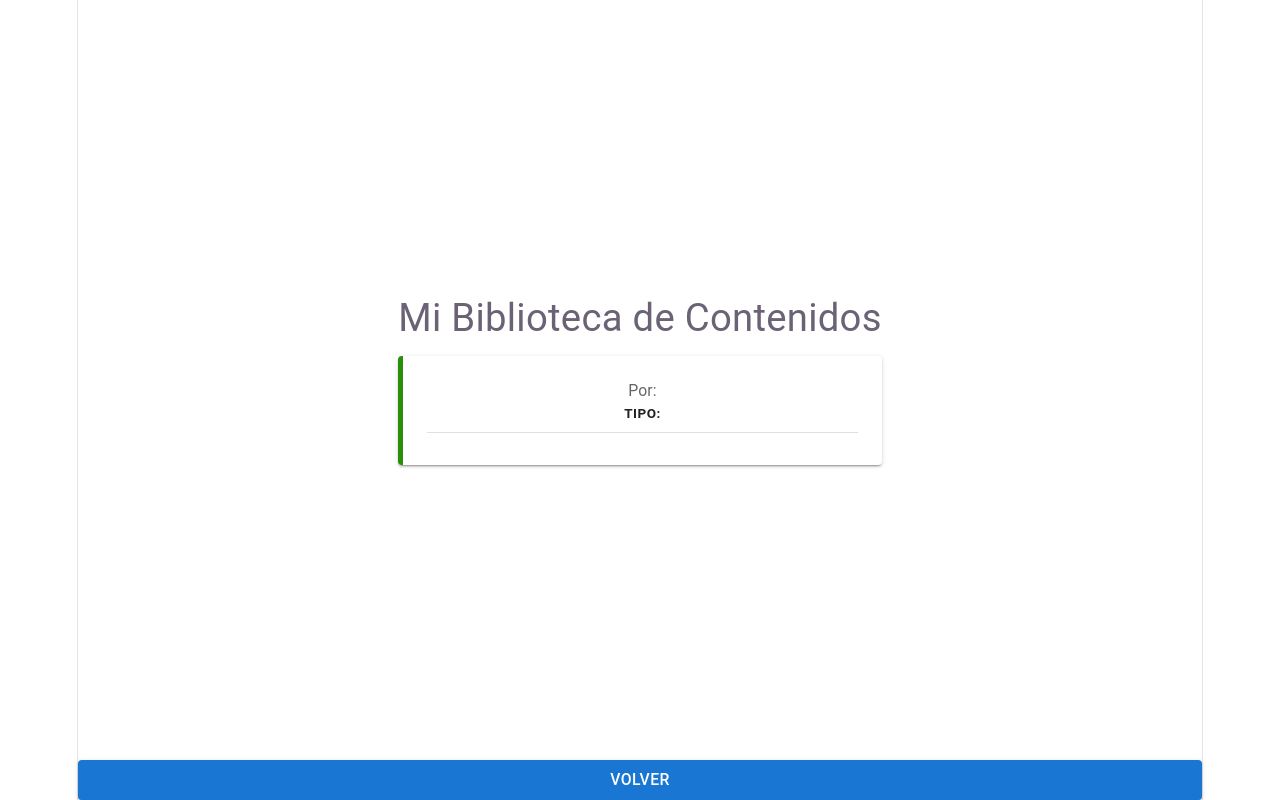
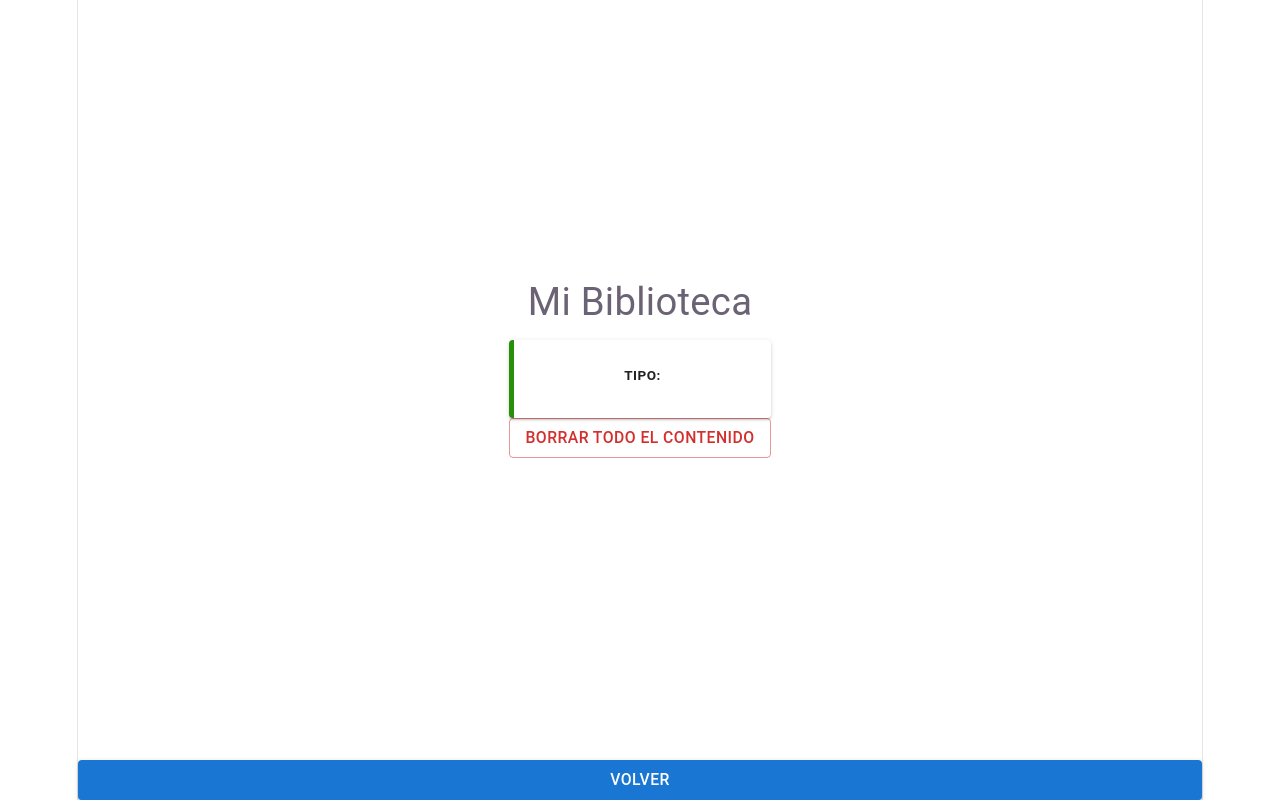
Before and after one commit to JuananA1000/FormularioConHijos, a React (Vite) app: page / in a window 1280 px wide. Both pictures are taken after a click on the button "ENVIAR". Built offline with nearby package versions, Linux system fonts and the light colour scheme.

Commit message:
FEAT: Doble confirmación de borrado

```diff
--- a/src/components/Contents.jsx
+++ b/src/components/Contents.jsx
@@ -1,64 +1,70 @@
 import React, { useEffect, useState } from 'react';
-import { Box, Typography, Paper, Divider, Stack, Button } from '@mui/material';
+import { Box, Typography, Paper, Button, Stack, Dialog, DialogTitle, DialogActions } from '@mui/material';
 
 export const Contents = () => {
   const [lista, setLista] = useState([]);
-
-  // const borrarTODO = () => {
-  //   localStorage.removeItem('listaContenidos');
-  //   setLista([]);
-  // };
+  const [pasoBorrado, setPasoBorrado] = useState(0);
 
   useEffect(() => {
     const datosGuardados = JSON.parse(localStorage.getItem('listaContenidos')) || [];
     setLista(datosGuardados);
   }, []);
 
-  if (lista.length === 0) {
-    return <Typography sx={{ p: 4 }}>No hay contenidos guardados todavía.</Typography>;
-  }
+  const borrarTodo = () => {
+    localStorage.removeItem('listaContenidos');
+    setLista([]);
+    setPasoBorrado(0);
+    console.log('%cBiblioteca purgada', 'background-color: #d32f2f; color: white; padding: 5px;');
+  };
+
+  const cancelarBorrado = () => setPasoBorrado(0);
 
   return (
     <Box sx={{ p: 4, maxWidth: 600, margin: 'auto' }}>
       <Typography variant='h4' gutterBottom align='center'>
-        Mi Biblioteca de Contenidos
+        Mi Biblioteca
       </Typography>
 
+      {/* Confirmación 1 */}
+      <Dialog open={pasoBorrado === 1} onClose={cancelarBorrado}>
+        <DialogTitle>¿Seguro que quieres borrar?</DialogTitle>
+        <DialogActions>
+          <Button onClick={cancelarBorrado}>No</Button>
+          <Button onClick={() => setPasoBorrado(2)} color='error' variant='contained'>
+            Sí
+          </Button>
+        </DialogActions>
+      </Dialog>
+
+      {/* Confirmación 2 (La Broma) */}
+      <Dialog open={pasoBorrado === 2} onClose={cancelarBorrado}>
+        <DialogTitle>¿Seguro, seguro?</DialogTitle>
+        <DialogActions>
+          <Button onClick={cancelarBorrado}>No, no</Button>
+          <Button onClick={borrarTodo} color='error' variant='contained'>
+            QUE SÍ, COJONES
+          </Button>
+        </DialogActions>
+      </Dialog>
+
+      {/* --- LISTADO DE CONTENIDOS --- */}
       <Stack spacing={2}>
         {lista.map((item) => (
           <Paper key={item.id} elevation={2} sx={{ p: 3, borderLeft: '5px solid #288f09' }}>
             <Typography variant='h6'>{item.titulo}</Typography>
-            <Typography variant='body2' color='textSecondary'>
-              Por: {item.autor}
-            </Typography>
             <Typography variant='caption' sx={{ display: 'block', mb: 1, fontWeight: 'bold' }}>
               TIPO: {item.tipoDeContenido.toUpperCase()}
             </Typography>
-
-            <Divider sx={{ my: 1 }} />
-
-            {item.tipoDeContenido === 'video' && (
-              <Typography variant='body2'>
-                🎥 <b>URL Video:</b> {item.videoUrl}
-              </Typography>
-            )}
-            {item.tipoDeContenido === 'audio' && (
-              <Typography variant='body2'>
-                🎧 <b>URL Audio:</b> {item.audioUrl}
-              </Typography>
-            )}
-            {item.tipoDeContenido === 'texto' && (
-              <Typography variant='body2'>
-                📄 <b>Contenido:</b> {item.texto}
-              </Typography>
-            )}
+            {/* ... resto de campos (url, texto, etc) ... */}
           </Paper>
         ))}
       </Stack>
 
-      {/* <Button onClick={() => borrarTODO()} color='error' variant='contained' fullWidth sx={{ mt: 4 }}>
-        Borrar todo el contenido de la biblioteca
-      </Button> */}
+      {lista.length > 0 && (
+        <Button variant='outlined' color='error' fullWidth onClick={() => setPasoBorrado(1)} sx={{ mb: 3 }}>
+          Borrar todo el contenido
+        </Button>
+      )}
     </Box>
   );
 };
```
